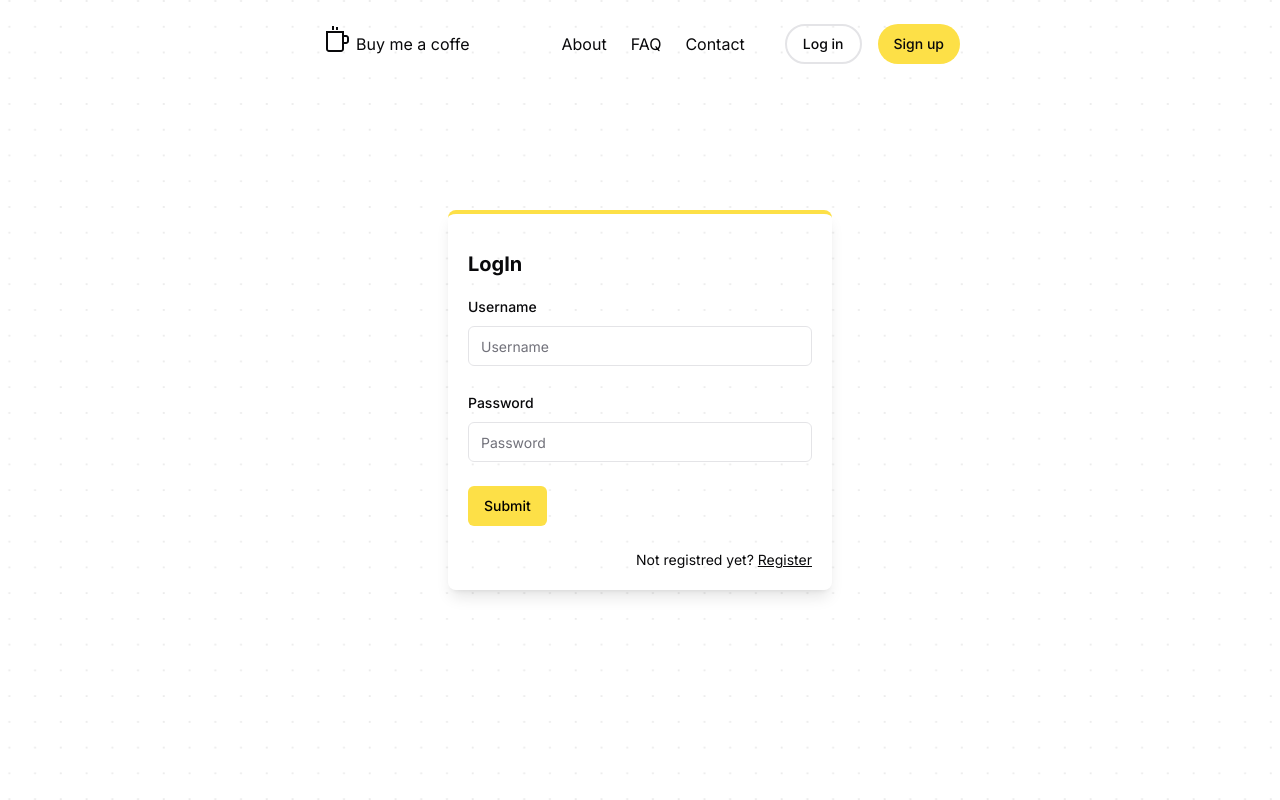
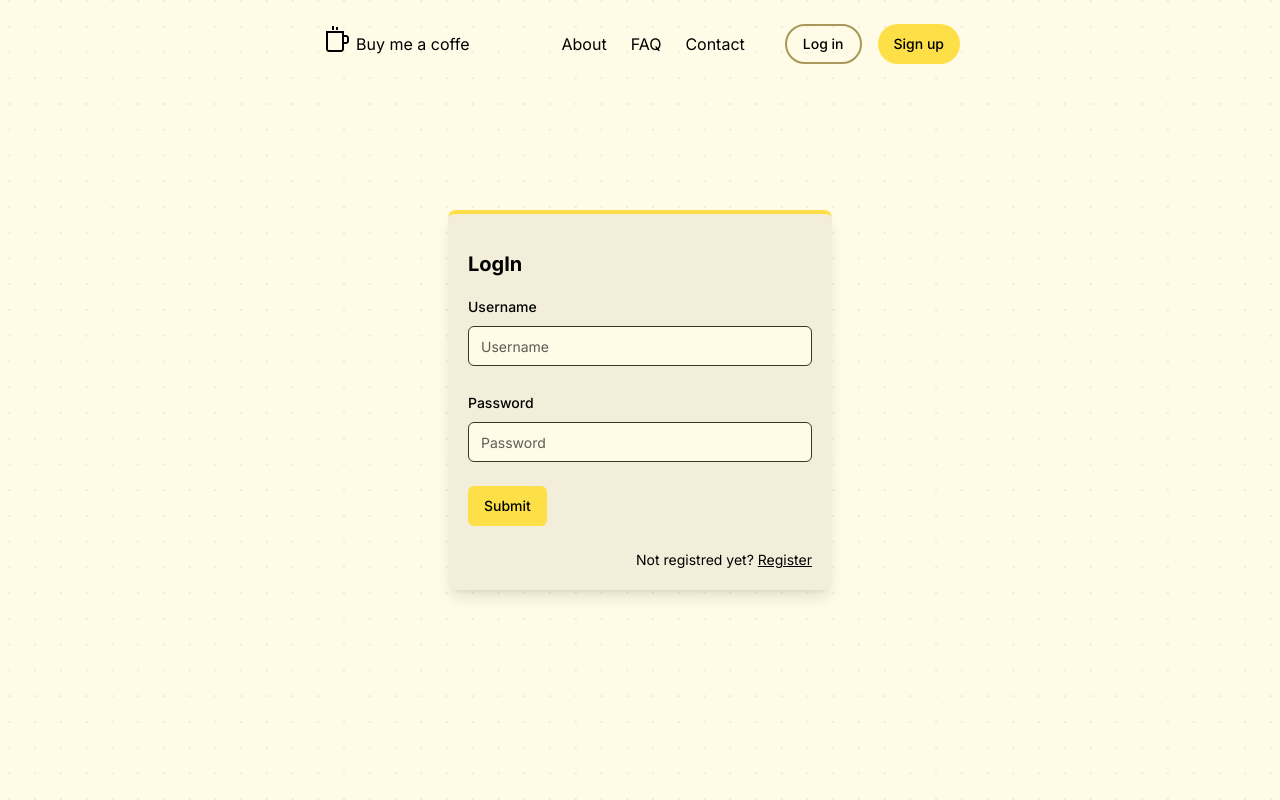
Before and after one commit to Razy-F/BuyMeAcoffee-Clone, a Next.js app: page /log-in in a window 1280 px wide. Built offline with nearby package versions, Linux system fonts and the light colour scheme.

Commit message:
Theme customizations

```diff
--- a/src/app/globals.css
+++ b/src/app/globals.css
@@ -4,65 +4,48 @@
 
 @layer base {
   :root {
-      --background: 0 0% 100%;
-      --foreground: 240 10% 3.9%;
-
-      --card: 0 0% 100%;
-      --card-foreground: 240 10% 3.9%;
-
-      --popover: 0 0% 100%;
-      --popover-foreground: 240 10% 3.9%;
-
-      --primary: 240 5.9% 10%;
-      --primary-foreground: 0 0% 98%;
-
-      --secondary: 240 4.8% 95.9%;
-      --secondary-foreground: 240 5.9% 10%;
-
-      --muted: 240 4.8% 95.9%;
-      --muted-foreground: 240 3.8% 46.1%;
-
-      --accent: 240 4.8% 95.9%;
-      --accent-foreground: 240 5.9% 10%;
-
-      --destructive: 0 84.2% 60.2%;
-      --destructive-foreground: 0 0% 98%;
-
-      --border: 240 5.9% 90%;
-      --input: 240 5.9% 90%;
-      --ring: 240 10% 3.9%;
-
+    --background: 50 100% 95%;
+    --foreground: 50 5% 0%;
+    --card: 50 50% 90%;
+    --card-foreground: 50 5% 10%;
+    --popover: 50 100% 95%;
+    --popover-foreground: 50 100% 0%;
+    --primary: 50 97.8% 63.5%;
+    --primary-foreground: 0 0% 0%;
+    --secondary: 50 30% 70%;
+    --secondary-foreground: 0 0% 0%;
+    --muted: 12 30% 85%;
+    --muted-foreground: 50 5% 35%;
+    --accent: 12 30% 80%;
+    --accent-foreground: 50 5% 10%;
+    --destructive: 0 100% 30%;
+    --destructive-foreground: 50 5% 90%;
+    --border: 50 30% 50%;
+    --input: 50 30% 18%;
+    --ring: 50 97.8% 63.5%;
     --radius: 0.5rem;
   }
-
   .dark {
-      --background: 240 10% 3.9%;
-      --foreground: 0 0% 98%;
-
-      --card: 240 10% 3.9%;
-      --card-foreground: 0 0% 98%;
-
-      --popover: 240 10% 3.9%;
-      --popover-foreground: 0 0% 98%;
-
-      --primary: 0 0% 98%;
-      --primary-foreground: 240 5.9% 10%;
-
-      --secondary: 240 3.7% 15.9%;
-      --secondary-foreground: 0 0% 98%;
-
-      --muted: 240 3.7% 15.9%;
-      --muted-foreground: 240 5% 64.9%;
-
-      --accent: 240 3.7% 15.9%;
-      --accent-foreground: 0 0% 98%;
-
-      --destructive: 0 62.8% 30.6%;
-      --destructive-foreground: 0 0% 98%;
-
-      --border: 240 3.7% 15.9%;
-      --input: 240 3.7% 15.9%;
-      --ring: 240 4.9% 83.9%;
+    --background: 50 50% 5%;
+    --foreground: 50 5% 90%;
+    --card: 50 50% 0%;
+    --card-foreground: 50 5% 90%;
+    --popover: 50 50% 5%;
+    --popover-foreground: 50 5% 90%;
+    --primary: 50 97.8% 63.5%;
+    --primary-foreground: 0 0% 0%;
+    --secondary: 50 30% 10%;
+    --secondary-foreground: 0 0% 100%;
+    --muted: 12 30% 15%;
+    --muted-foreground: 50 5% 60%;
+    --accent: 12 30% 15%;
+    --accent-foreground: 50 5% 90%;
+    --destructive: 0 100% 30%;
+    --destructive-foreground: 50 5% 90%;
+    --border: 50 30% 18%;
+    --input: 50 30% 18%;
+    --ring: 50 97.8% 63.5%;
+    --radius: 0.5rem;
   }
 }
 
@@ -78,11 +61,10 @@
 /* ========================================== TAILWIND STYLES */
 @layer utilities {
   .wrapper {
-    @apply max-w-7xl lg:mx-auto p-5 md:px-10 xl:px-0 w-full;
+    @apply w-full max-w-7xl p-5 md:px-10 lg:mx-auto xl:px-0;
   }
 
   .flex-center {
-    @apply flex justify-center items-center;
+    @apply flex items-center justify-center;
   }
-
 }
--- a/src/components/LoginForm.tsx
+++ b/src/components/LoginForm.tsx
@@ -48,7 +48,7 @@ export default function LoginForm() {
   }
 
   return (
-    <div className="w-full max-w-sm rounded-lg border-t-4 border-yellow-300 p-5 shadow-lg">
+    <div className="w-full max-w-sm rounded-lg border-t-4 border-yellow-300 bg-card p-5 shadow-lg">
       <h1 className="my-4 text-xl font-bold">LogIn</h1>
       <Form {...form}>
         <form onSubmit={form.handleSubmit(onSubmit)} className="space-y-6">
@@ -83,7 +83,7 @@ export default function LoginForm() {
             Submit
           </Button>
           <Link className="mt-3 block text-right text-sm" href="/sign-in">
-            Not registred yet? <span className="underline ">Register</span>
+            Not registred yet? <span className="underline">Register</span>
           </Link>
         </form>
       </Form>
--- a/src/components/RegisterForm.tsx
+++ b/src/components/RegisterForm.tsx
@@ -52,7 +52,7 @@ export default function RegisterForm() {
   }
 
   return (
-    <div className="w-full max-w-sm rounded-lg border-t-4 border-yellow-300 p-5 shadow-lg">
+    <div className="w-full max-w-sm rounded-lg border-t-4 border-yellow-300 bg-card p-5 shadow-lg">
       <h1 className="my-4 text-xl font-bold">Register</h1>
       <Form {...form}>
         <form onSubmit={form.handleSubmit(onSubmit)} className="space-y-6">
@@ -100,7 +100,7 @@ export default function RegisterForm() {
             Submit
           </Button>
           <Link className="mt-3 block text-right text-sm" href="/log-in">
-            Already have an account? <span className="underline ">Login</span>
+            Already have an account? <span className="underline">Login</span>
           </Link>
         </form>
       </Form>
```
Lines whose indentation alone changed are shown as unchanged.
